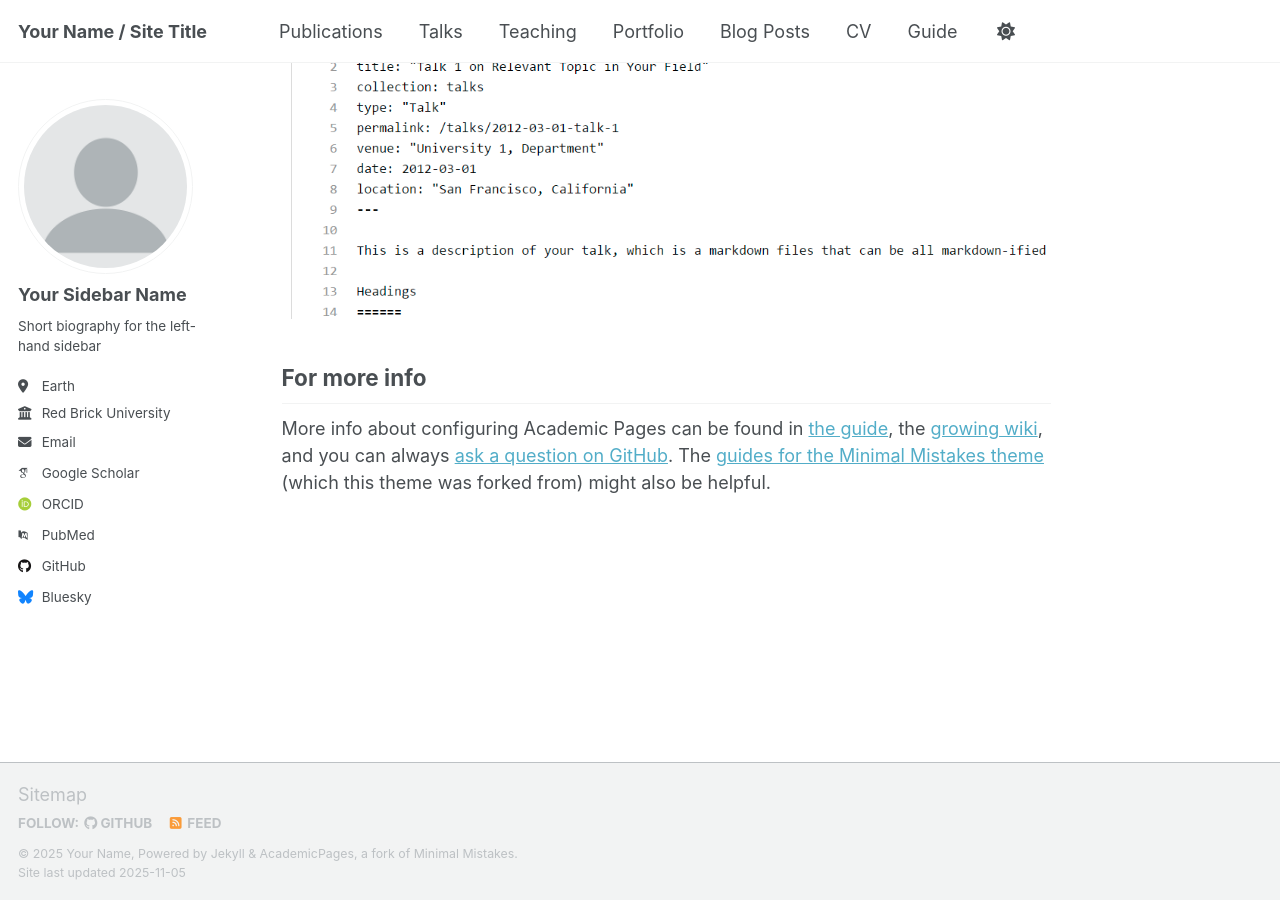
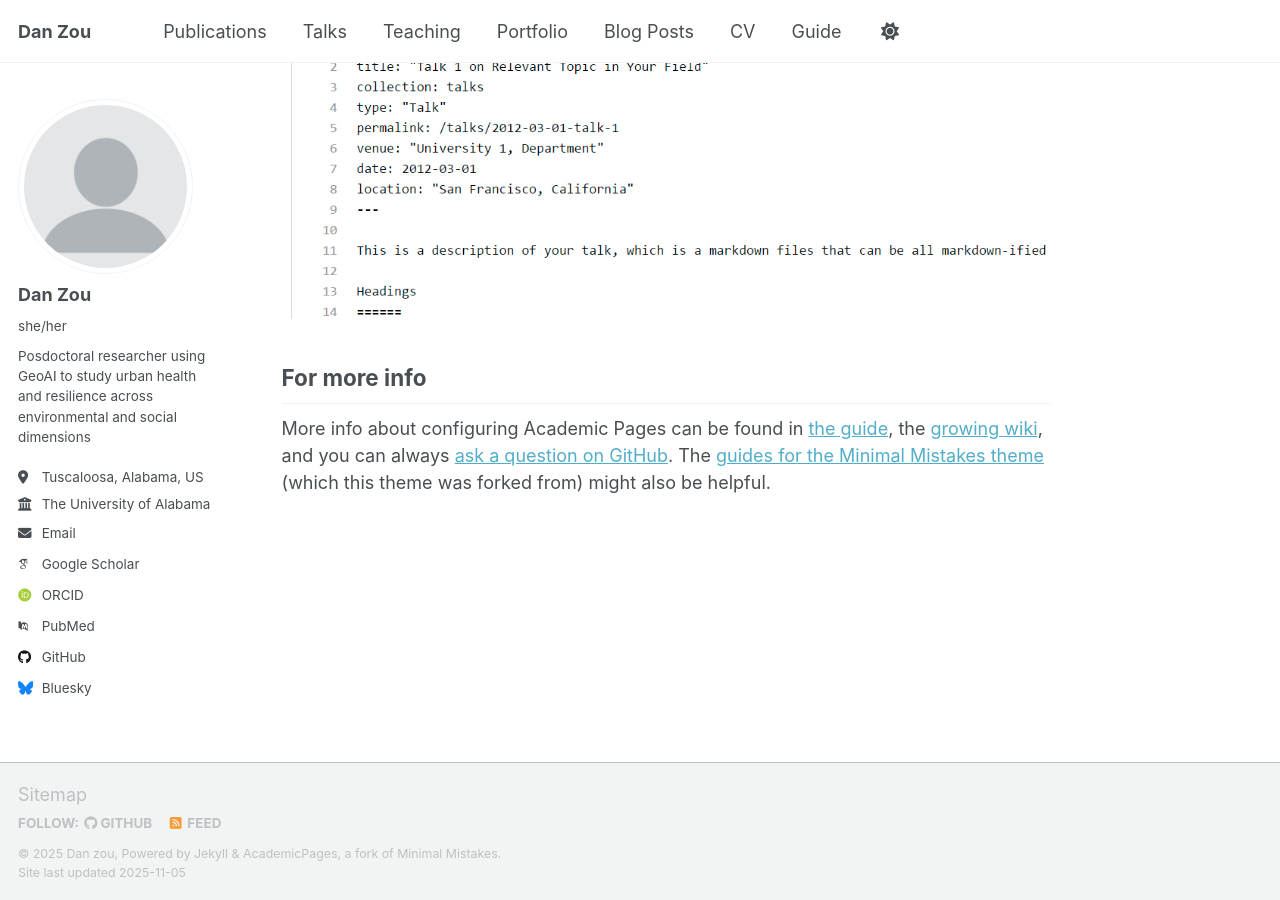
Before and after one commit to Danz-create/Dan-Zou, a Jekyll site: the page built from _pages/about.md, in a window 1280 px wide and 900 px high, scrolled down 2880 px. Built offline with Jekyll 4.4.1, drawn with Linux system fonts in a browser that asks for light colours; some web fonts are replaced; a script that is not in the unit is left out.

Commit message:
Update _config.yml

```diff
--- a/_config.yml
+++ b/_config.yml
@@ -9,10 +9,10 @@
 # Basic Site Settings
 locale                   : "en-US"
 site_theme               : "default" # Currently available options are "default", "air"
-title                    : "Your Name / Site Title"
+title                    : "Dan Zou"
 title_separator          : "-"
-name                     : &name "Your Name"
-description              : &description "Your Name's academic portfolio"   # Update this with a general description of your site, this is the default if not overridden by a page
+name                     : &name "Dan zou"
+description              : &description "Dan Zou's academic portfolio"   # Update this with a general description of your site, this is the default if not overridden by a page
 url                      : https://academicpages.github.io # The base hostname & protocol for your site e.g. "https://[your GitHub username].github.io",
                                                            # or if you already have some other page hosted on Github then use "https://[your GitHub username].github.io/[Your Repo Name]"
 baseurl                  : "" # the subpath of your site, e.g. "/blog"
@@ -24,13 +24,13 @@ repository               : "academicpages/academicpages.github.io"
 author:
   # Biographic information
   avatar           : "profile.png"
-  name             : "Your Sidebar Name"
-  pronouns         : # example: "she/her"
-  bio              : "Short biography for the left-hand sidebar"
-  location         : "Earth"
-  employer         : "Red Brick University"
+  name             : "Dan Zou"
+  pronouns         : "she/her"
+  bio              : "Posdoctoral researcher using GeoAI to study urban health and resilience across environmental and social dimensions"
+  location         : "Tuscaloosa, Alabama, US"
+  employer         : "The University of Alabama"
   uri              : # URL
-  email            : "none@example.org"
+  email            : "zdan.dec@gmail.com"
 
   # Academic websites
   academia         : # URL
```
